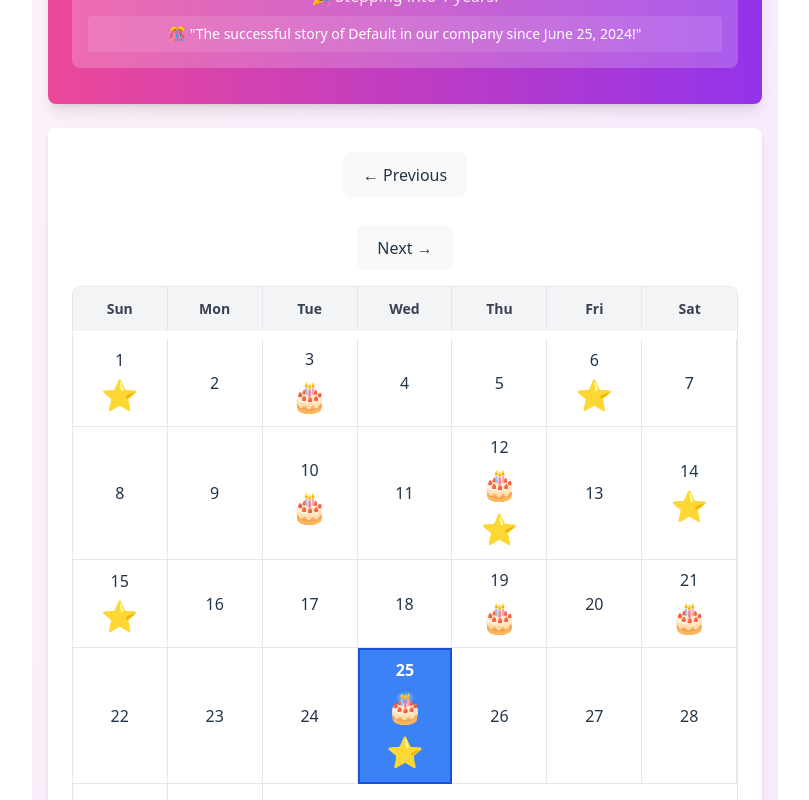
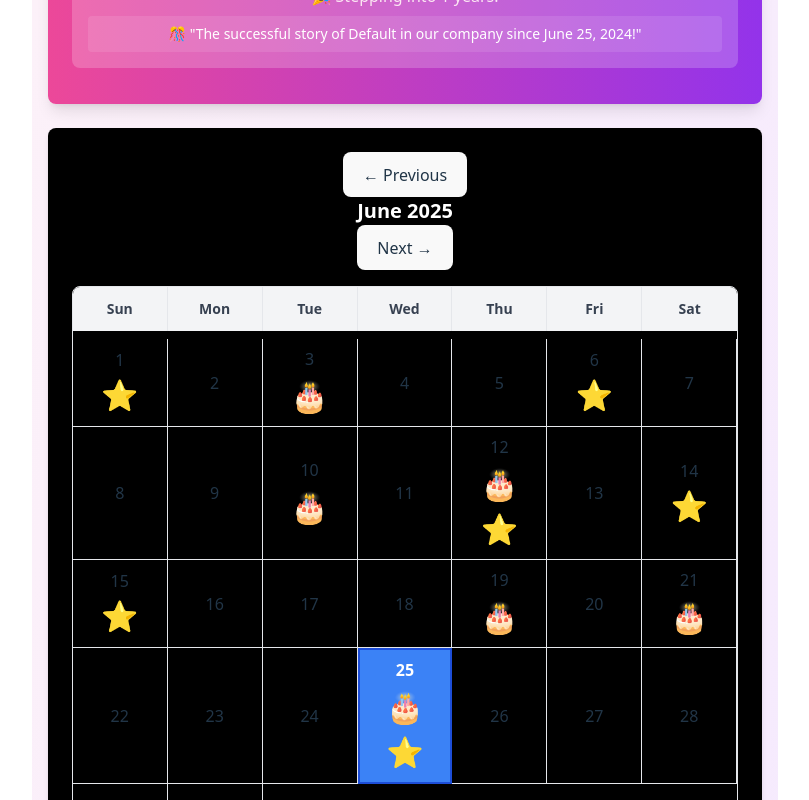
Before and after one commit to Bhuvaneshmaker/birthday_sep, a React (Vite) app: page / in a window 1280 px wide. Shown: the part 560-1360 px from the top of the page, without its empty margins (235-1044 px from the left). Built offline with nearby package versions, Linux system fonts and the light colour scheme; no server answers.

Commit message:
Update Calender.jsx

```diff
--- a/src/components/Calender.jsx
+++ b/src/components/Calender.jsx
@@ -53,7 +53,7 @@ const Calendar = ({
 
   return (
     <div className="col-lg-8 mb-6">
-      <div className="bg-white rounded-lg shadow-md p-6">
+      <div className="bg-black rounded-lg shadow-md p-6">
         <div className="d-flex justify-between items-center mb-4">
           <button className="btn btn-outline-primary" onClick={() => changeMonth(-1)}>
             ← Previous
```
